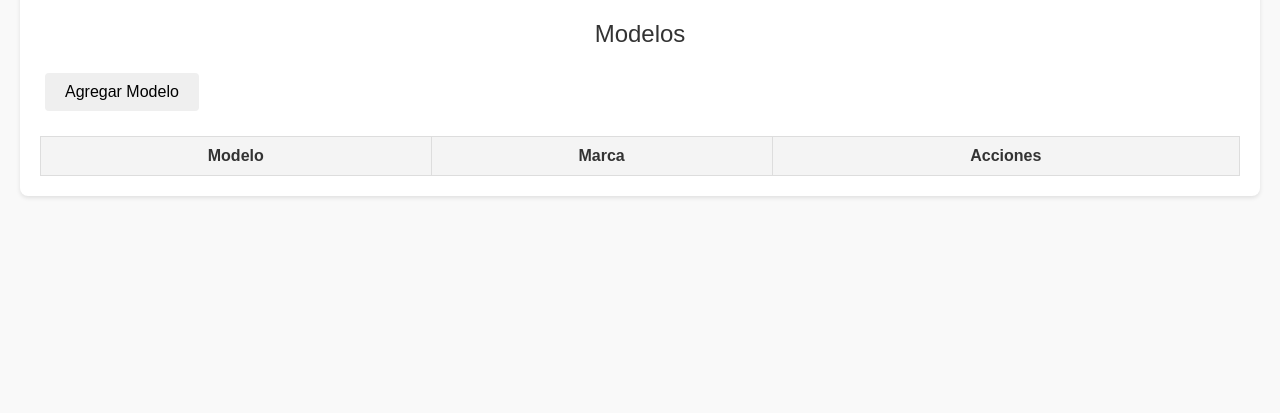
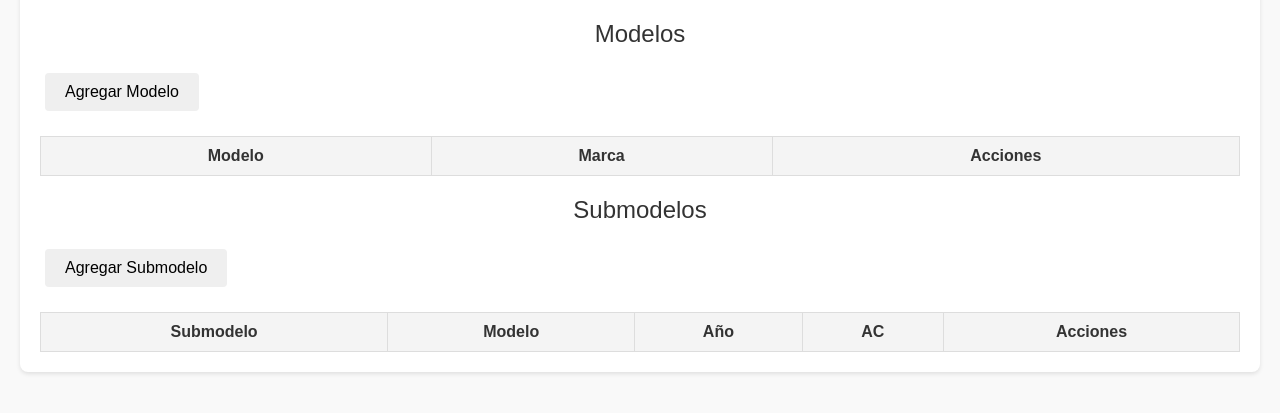
Before and after one commit to RogerHdzC/crud_autos, a PHP site: page /spaguetti/src/index.php in a window 1280 px wide. Shown: the part 274-687 px from the top of the page. Run offline with PHP 8.4, Linux system fonts and the light colour scheme; data that the repository does not hold is empty.

Commit message:
feat(spaguetti): add crud submodelo

```diff
--- a/spaguetti/src/index.php
+++ b/spaguetti/src/index.php
@@ -83,6 +83,45 @@
                 </tbody>
             </table>
         </div>
+
+        <!-- Tabla de Submodelos -->
+        <div>
+            <h2>Submodelos</h2>
+            <button onclick="window.location.href='add.php?type=submodelo'">Agregar Submodelo</button>
+            <table class="table-info-auto">
+                <thead>
+                    <tr>
+                        <th>Submodelo</th>
+                        <th>Modelo</th>
+                        <th>Año</th>
+                        <th>AC</th>
+                        <th>Acciones</th>
+                    </tr>
+                </thead>
+                <tbody>
+                    <?php
+                    $submodelos = $pdo->query("SELECT submodelos.submodelo_id, submodelos.submodelo_name, submodelos.submodelo_year, submodelos.submodelo_ac,
+                                                      modelos.modelo_name
+                                               FROM submodelos
+                                               JOIN modelos ON submodelos.modelo_id = modelos.modelo_id")->fetchAll(PDO::FETCH_ASSOC);
+
+                    foreach ($submodelos as $submodelo) {
+                        $ac = $submodelo['submodelo_ac'] ? 'Sí' : 'No';
+                        echo "<tr>
+                                <td>{$submodelo['submodelo_name']}</td>
+                                <td>{$submodelo['modelo_name']}</td>
+                                <td>{$submodelo['submodelo_year']}</td>
+                                <td>{$ac}</td>
+                                <td>
+                                    <button class='edit' onclick=\"window.location.href='edit.php?type=submodelo&id={$submodelo['submodelo_id']}'\">Editar</button>
+                                    <button class='delete' onclick=\"window.location.href='delete.php?type=submodelo&id={$submodelo['submodelo_id']}'\">Eliminar</button>
+                                </td>
+                              </tr>";
+                    }
+                    ?>
+                </tbody>
+            </table>
+        </div>
     </div>
 </body>
 </html>
```
Also changed, not shown: spaguetti/src/add.php (+27 -0 lines), spaguetti/src/edit.php (+28 -0 lines).
